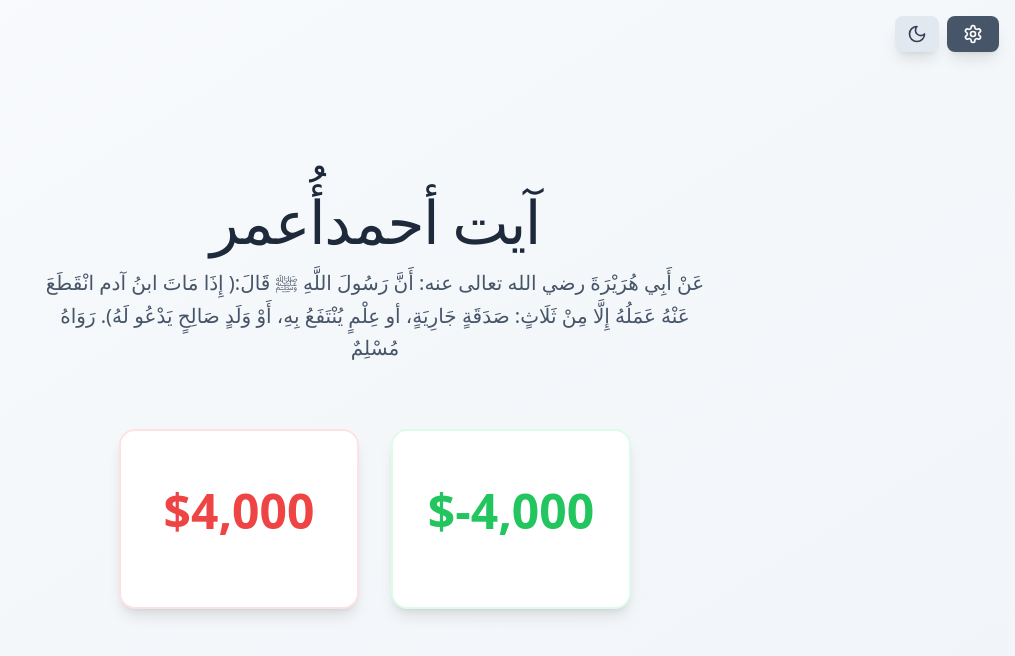
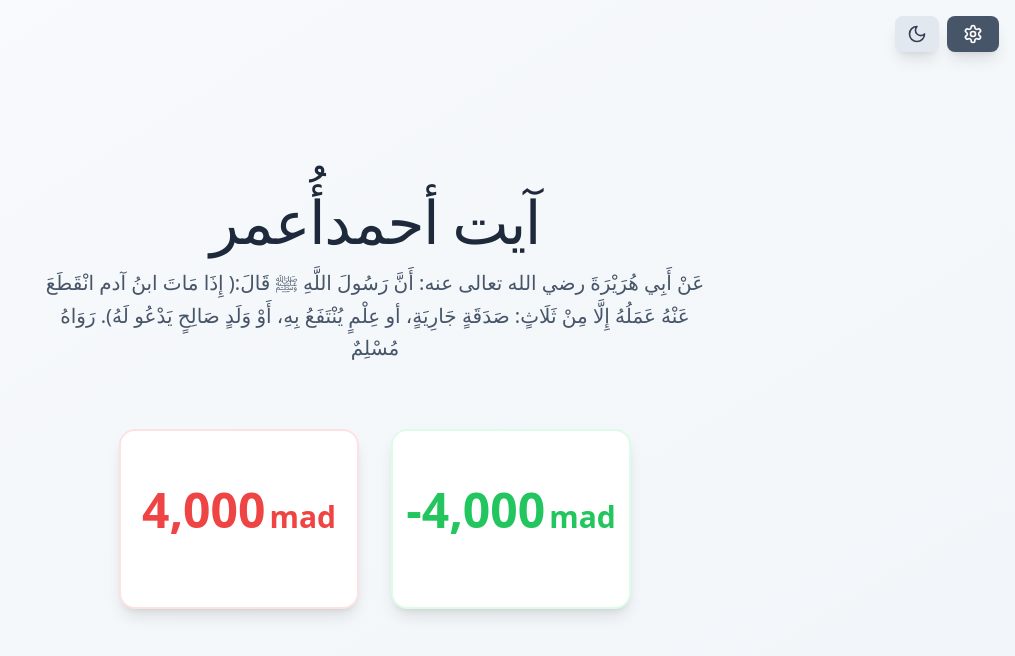
Before and after one commit to youssefaitbenaddi88-art/website-for-yassin-new, a React (Vite) app: page / in a window 1280 px wide. Shown: the top 656 px of the page, without its empty margins (265-1280 px from the left). Built offline with nearby package versions, Linux system fonts and the light colour scheme.

Commit message:
Change currency from $ to mad with smaller text

```diff
--- a/src/App.tsx
+++ b/src/App.tsx
@@ -338,7 +338,7 @@ function App() {
               >
                 <div className="text-center">
                   <div className="text-4xl md:text-5xl font-bold text-red-500 mb-4 group-hover:scale-110 transition-transform duration-300">
-                    ${getTotalExpenses().toLocaleString()}
+                    {getTotalExpenses().toLocaleString()}<span className="text-2xl md:text-3xl ml-1">mad</span>
                   </div>
                 </div>
                 <div className="absolute inset-0 bg-red-500 rounded-2xl opacity-0 group-hover:opacity-5 transition-opacity duration-300"></div>
@@ -351,7 +351,7 @@ function App() {
               >
                 <div className="text-center">
                   <div className={`text-4xl md:text-5xl font-bold text-green-500 mb-4 group-hover:scale-110 transition-transform duration-300`}>
-                    ${getNetAmount().toLocaleString()}
+                    {getNetAmount().toLocaleString()}<span className="text-2xl md:text-3xl ml-1">mad</span>
                   </div>
                 </div>
                 <div className="absolute inset-0 bg-green-500 rounded-2xl opacity-0 group-hover:opacity-5 transition-opacity duration-300"></div>
@@ -438,7 +438,7 @@ function App() {
                       {year}
                     </div>
                     <div className="text-lg font-semibold text-green-500 group-hover:scale-110 transition-transform duration-300">
-                      ${getYearTotal(year).toLocaleString()}
+                      {getYearTotal(year).toLocaleString()}<span className="text-sm ml-1">mad</span>
                     </div>
                   </div>
                   <div className="absolute inset-0 bg-green-500 rounded-xl opacity-0 group-hover:opacity-5 transition-opacity duration-300"></div>
@@ -492,7 +492,7 @@ function App() {
                                     {donation.name}
                                   </div>
                                   <div className="text-lg font-bold text-green-600">
-                                    ${donation.amount}
+                                    {donation.amount}<span className="text-sm ml-1">mad</span>
                                   </div>
                                 </div>
                               ))}
@@ -566,7 +566,7 @@ function App() {
                 </button>
               </div>
               <div className="text-2xl font-bold text-red-500 mb-6">
-                إجمالي النفقات: ${getTotalExpenses().toLocaleString()}
+                إجمالي النفقات: {getTotalExpenses().toLocaleString()}<span className="text-lg ml-1">mad</span>
               </div>
             </div>
 
@@ -679,7 +679,7 @@ function App() {
                             })}
                           </td>
                           <td className="px-6 py-4 text-lg font-bold text-red-600">
-                            ${expense.amount.toLocaleString()}
+                            {expense.amount.toLocaleString()}<span className="text-sm ml-1">mad</span>
                           </td>
                           <td className={`px-6 py-4 text-sm ${isDarkMode ? 'text-slate-300' : 'text-slate-700'} leading-relaxed`}>
                             {expense.description}
```
